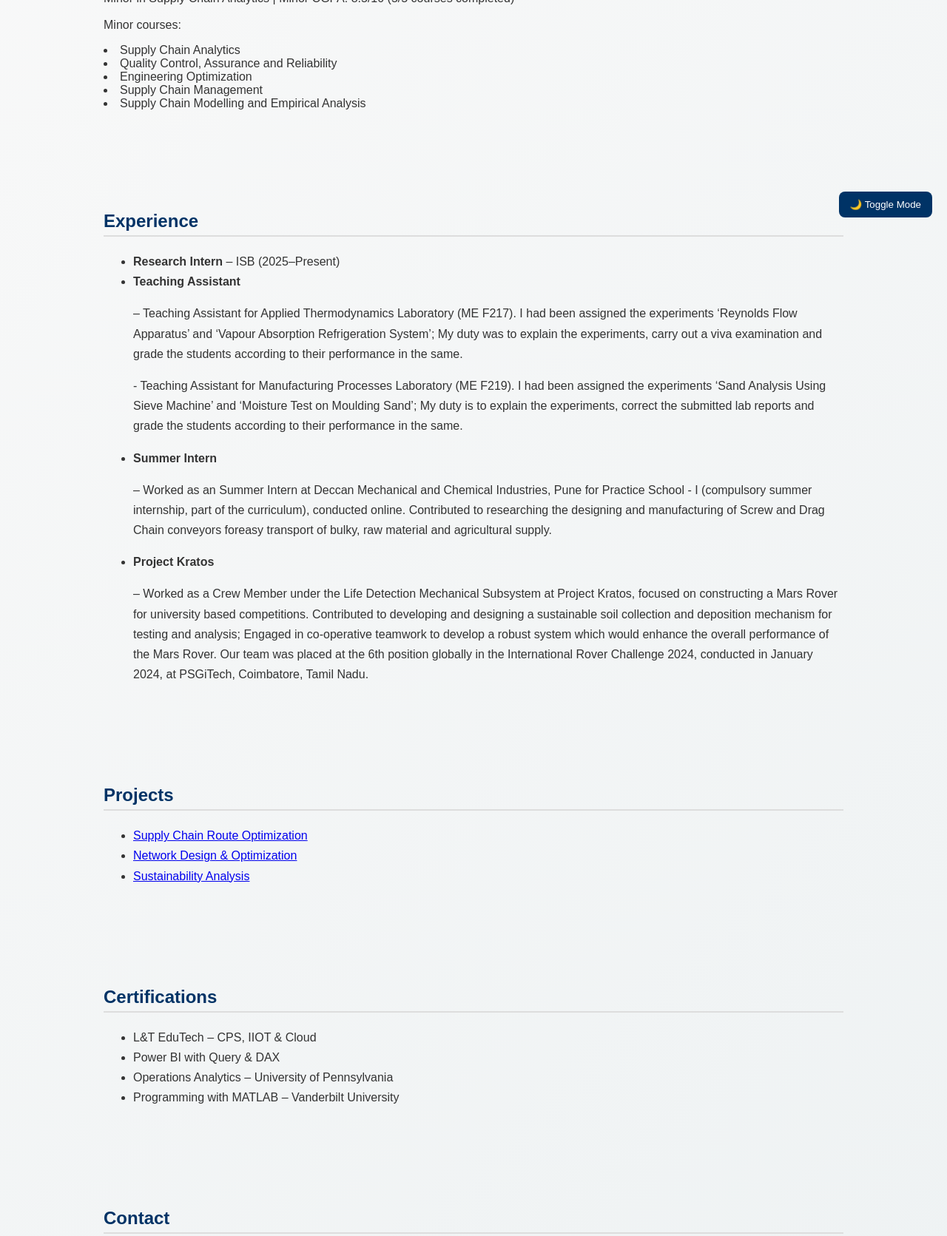
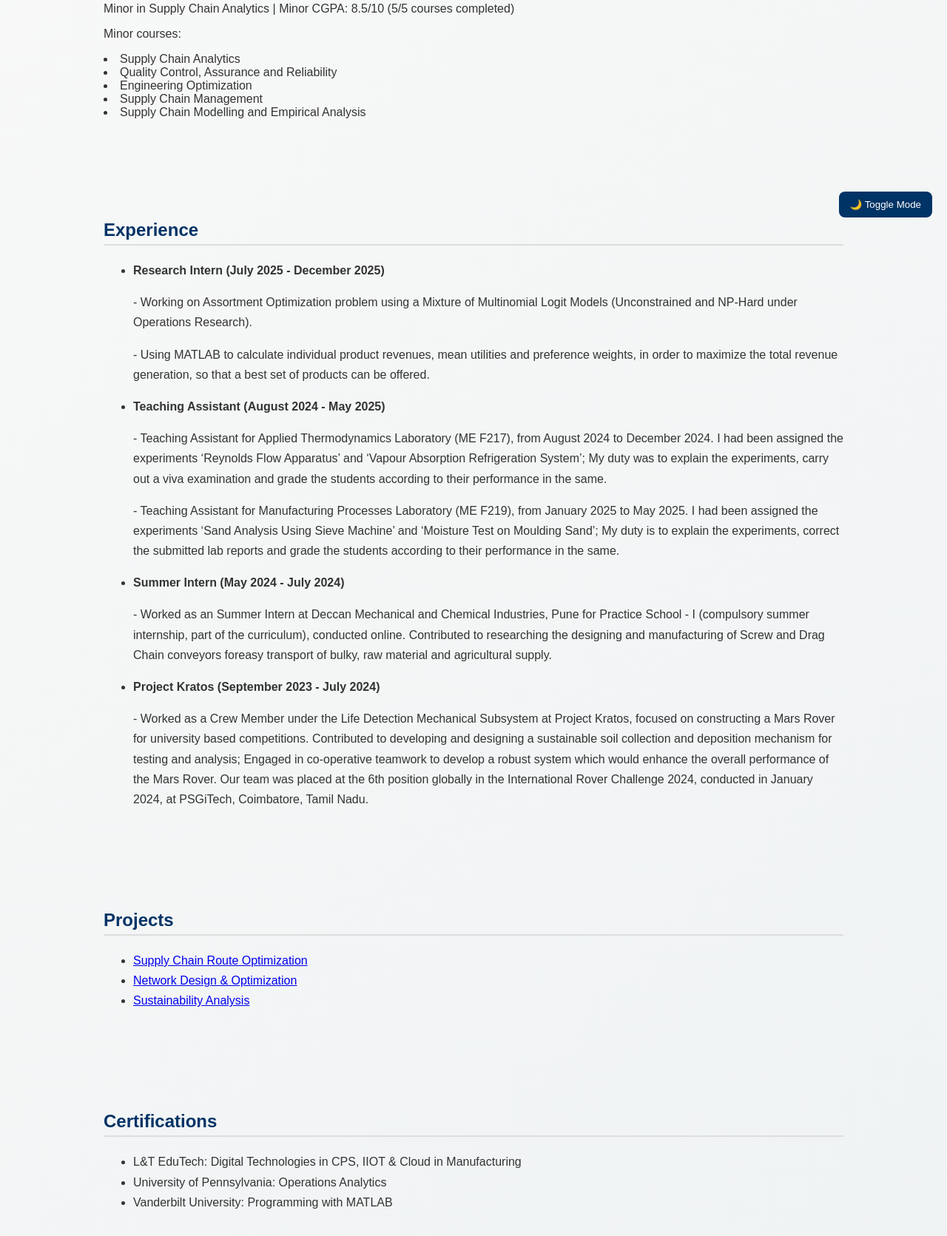
Before and after one commit to KEYA-04/portfolio, a plain HTML site: page index.html in a window 1280 px wide. Shown: the part 486-2157 px from the top of the page at 74% size. Drawn offline with Linux system fonts and the light colour scheme.

Commit message:
Update index.html

```diff
--- a/index.html
+++ b/index.html
@@ -96,9 +96,9 @@
   <section id="education">
     <h2>Education</h2>
     <p><strong>BITS Pilani KK Birla Goa Campus</strong> (Expected July 2026)
-    <br>B.E. Mechanical Engineering | CGPA: 8.52/10</br>
-    <br>Minor in Supply Chain Analytics | Minor CGPA: 8.5/10 (5/5 courses completed)</br>
-    <br>Minor courses:<br>
+    <p>B.E. Mechanical Engineering | CGPA: 8.52/10</p>
+    <p>Minor in Supply Chain Analytics | Minor CGPA: 8.5/10 (5/5 courses completed)</p>
+    <p>Minor courses:</p>
     <li>Supply Chain Analytics</li>
     <li>Quality Control, Assurance and Reliability</li>
     <li>Engineering Optimization</li>
@@ -110,11 +110,12 @@
   <section id="experience">
     <h2>Experience</h2>
     <ul>
-      <li><strong>Research Intern</strong> – ISB (2025–Present)</li>
-      <li><strong>Teaching Assistant</strong></li><p>– Teaching Assistant for Applied Thermodynamics Laboratory (ME F217). I had been assigned the experiments ‘Reynolds Flow Apparatus’ and ‘Vapour Absorption Refrigeration System’; My duty was to explain the experiments, carry out a viva examination and grade the students according to their performance in the same.</p>
-      <p>- Teaching Assistant for Manufacturing Processes Laboratory (ME F219). I had been assigned the experiments ‘Sand Analysis Using Sieve Machine’ and ‘Moisture Test on Moulding Sand’; My duty is to explain the experiments, correct the submitted lab reports and grade the students according to their performance in the same.</p></li>
-      <li><strong>Summer Intern</strong> <p>– Worked as an Summer Intern at Deccan Mechanical and Chemical Industries, Pune for Practice School - I (compulsory summer internship, part of the curriculum), conducted online. Contributed to researching the designing and manufacturing of Screw and Drag Chain conveyors foreasy transport of bulky, raw material and agricultural supply.</p></li>
-      <li><strong>Project Kratos</strong> <p>– Worked as a Crew Member under the Life Detection Mechanical Subsystem at Project Kratos, focused on constructing a Mars Rover for university based competitions. Contributed to developing and designing a sustainable soil collection and deposition mechanism for testing and analysis; Engaged in co-operative teamwork to develop a robust system which would enhance the overall performance of the Mars Rover.
+      <li><strong>Research Intern (July 2025 - December 2025)</strong><p>- Working on Assortment Optimization problem using a Mixture of Multinomial Logit Models (Unconstrained and NP-Hard under Operations Research).</p>
+<p>- Using MATLAB to calculate individual product revenues, mean utilities and preference weights, in order to maximize the total revenue generation, so that a best set of products can be offered.</p></li>
+      <li><strong>Teaching Assistant (August 2024 - May 2025)</strong></li><p>- Teaching Assistant for Applied Thermodynamics Laboratory (ME F217), from August 2024 to December 2024. I had been assigned the experiments ‘Reynolds Flow Apparatus’ and ‘Vapour Absorption Refrigeration System’; My duty was to explain the experiments, carry out a viva examination and grade the students according to their performance in the same.</p>
+      <p>- Teaching Assistant for Manufacturing Processes Laboratory (ME F219), from January 2025 to May 2025. I had been assigned the experiments ‘Sand Analysis Using Sieve Machine’ and ‘Moisture Test on Moulding Sand’; My duty is to explain the experiments, correct the submitted lab reports and grade the students according to their performance in the same.</p></li>
+      <li><strong>Summer Intern (May 2024 - July 2024)</strong><p>- Worked as an Summer Intern at Deccan Mechanical and Chemical Industries, Pune for Practice School - I (compulsory summer internship, part of the curriculum), conducted online. Contributed to researching the designing and manufacturing of Screw and Drag Chain conveyors foreasy transport of bulky, raw material and agricultural supply.</p></li>
+      <li><strong>Project Kratos (September 2023 - July 2024)</strong><p>- Worked as a Crew Member under the Life Detection Mechanical Subsystem at Project Kratos, focused on constructing a Mars Rover for university based competitions. Contributed to developing and designing a sustainable soil collection and deposition mechanism for testing and analysis; Engaged in co-operative teamwork to develop a robust system which would enhance the overall performance of the Mars Rover.
 Our team was placed at the 6th position globally in the International Rover Challenge 2024, conducted in January 2024, at PSGiTech, Coimbatore, Tamil Nadu.</p></li>
     </ul>
   </section>
@@ -131,10 +132,9 @@ Our team was placed at the 6th position globally in the International Rover Chal
   <section id="certifications">
     <h2>Certifications</h2>
     <ul>
-      <li>L&T EduTech – CPS, IIOT & Cloud</li>
-      <li>Power BI with Query & DAX</li>
-      <li>Operations Analytics – University of Pennsylvania</li>
-      <li>Programming with MATLAB – Vanderbilt University</li>
+      <li>L&T EduTech: Digital Technologies in CPS, IIOT & Cloud in Manufacturing</li>
+      <li>University of Pennsylvania: Operations Analytics</li>
+      <li>Vanderbilt University: Programming with MATLAB</li>
     </ul>
   </section>
 
@@ -154,19 +154,21 @@ Our team was placed at the 6th position globally in the International Rover Chal
   <div id="modal1" class="modal"><div class="modal-content">
     <span class="close" onclick="closeModal('modal1')">&times;</span>
     <h3>Supply Chain Route Optimization</h3>
-    <p>Implemented TSP, Sweep Algorithm, and Ant Colony Optimization in Python.</p>
+    <p>Supply Chain route optimization using various scheduling methods and Python coding: Worked on solving the Travelling Salesman problem for a raw material data-set using Sweep
+Algorithm and Ant Colony Optimization Method in Python.</p>
   </div></div>
 
   <div id="modal2" class="modal"><div class="modal-content">
     <span class="close" onclick="closeModal('modal2')">&times;</span>
     <h3>Network Design & Optimization</h3>
-    <p>Studied Coca-Cola distribution with AnyLogistix for supply chain efficiency.</p>
+    <p>Used AnyLogistix to study and analyse the distribution and related costs of Coca-Cola bottles and cans in India (focused on revenue generation with minimum travel and distribution costs).</p>
   </div></div>
 
   <div id="modal3" class="modal"><div class="modal-content">
     <span class="close" onclick="closeModal('modal3')">&times;</span>
     <h3>Sustainability Analysis</h3>
-    <p>Compared Glass vs PET bottles using OpenLCA for environmental impact.</p>
+    <p>Worked with Jamovi software to establish relations between different variables (payment, bill amount, default payment next month) in credit card clients’ data-set.</p>
+    <p>Analysed water bottle manufacturing processes (Glass vs PET) and transporting them to Hyderabad/Delhi and Australia using OpenLCA software.</p>
   </div></div>
 
   <!-- Dark mode toggle -->
```
